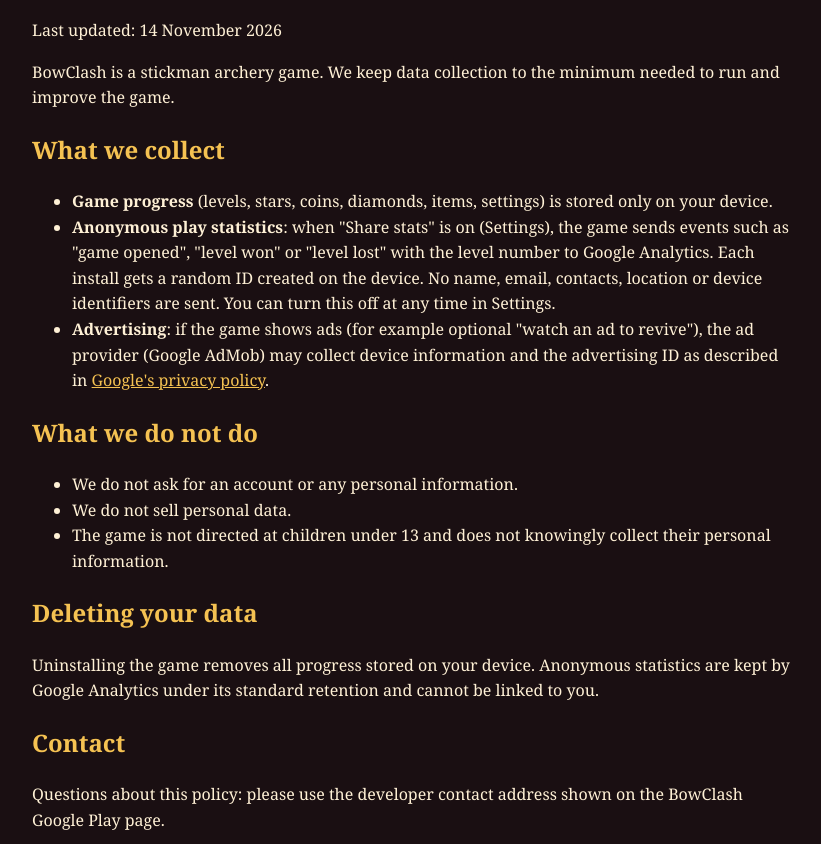
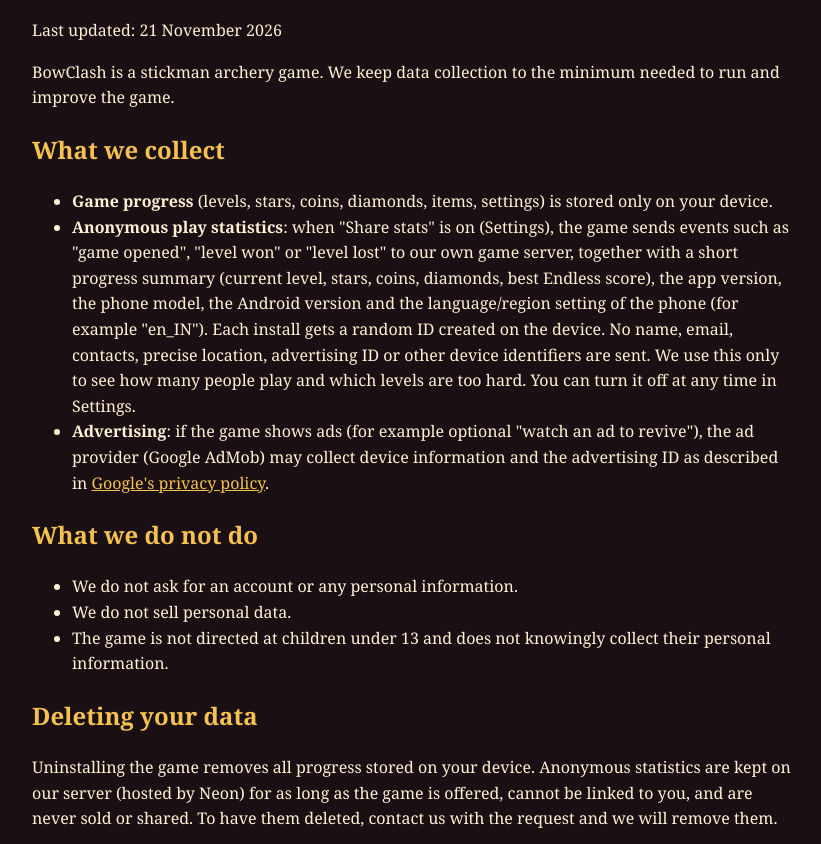
Before and after one commit to Jassfeels/BowClash, a plain HTML site: page privacy.html in a window 1280 px wide. Shown: the part 108-952 px from the top of the page, without its empty margins (228-1049 px from the left). Drawn offline with Linux system fonts and the light colour scheme.

Commit message:
BowClash 2026-11-21 (ccbc45d)

```diff
--- a/privacy.html
+++ b/privacy.html
@@ -14,15 +14,18 @@
 <body>
 <main>
   <h1>BowClash Privacy Policy</h1>
-  <p>Last updated: 14 November 2026</p>
+  <p>Last updated: 21 November 2026</p>
   <p>BowClash is a stickman archery game. We keep data collection to the minimum needed to run and improve the game.</p>
 
   <h2>What we collect</h2>
   <ul>
     <li><b>Game progress</b> (levels, stars, coins, diamonds, items, settings) is stored only on your device.</li>
     <li><b>Anonymous play statistics</b>: when "Share stats" is on (Settings), the game sends events such as "game opened",
-      "level won" or "level lost" with the level number to Google Analytics. Each install gets a random ID created on the device.
-      No name, email, contacts, location or device identifiers are sent. You can turn this off at any time in Settings.</li>
+      "level won" or "level lost" to our own game server, together with a short progress summary (current level, stars,
+      coins, diamonds, best Endless score), the app version, the phone model, the Android version and the language/region
+      setting of the phone (for example "en_IN"). Each install gets a random ID created on the device.
+      No name, email, contacts, precise location, advertising ID or other device identifiers are sent.
+      We use this only to see how many people play and which levels are too hard. You can turn it off at any time in Settings.</li>
     <li><b>Advertising</b>: if the game shows ads (for example optional "watch an ad to revive"), the ad provider
       (Google AdMob) may collect device information and the advertising ID as described in
       <a href="https://policies.google.com/technologies/partner-sites">Google's privacy policy</a>.</li>
@@ -36,8 +39,9 @@
   </ul>
 
   <h2>Deleting your data</h2>
-  <p>Uninstalling the game removes all progress stored on your device. Anonymous statistics are kept by Google Analytics
-    under its standard retention and cannot be linked to you.</p>
+  <p>Uninstalling the game removes all progress stored on your device. Anonymous statistics are kept on our server
+    (hosted by Neon) for as long as the game is offered, cannot be linked to you, and are never sold or shared.
+    To have them deleted, contact us with the request and we will remove them.</p>
 
   <h2>Contact</h2>
   <p>Questions about this policy: please use the developer contact address shown on the BowClash Google Play page.</p>
```
Also changed, not shown: version.txt, 1 other file.
